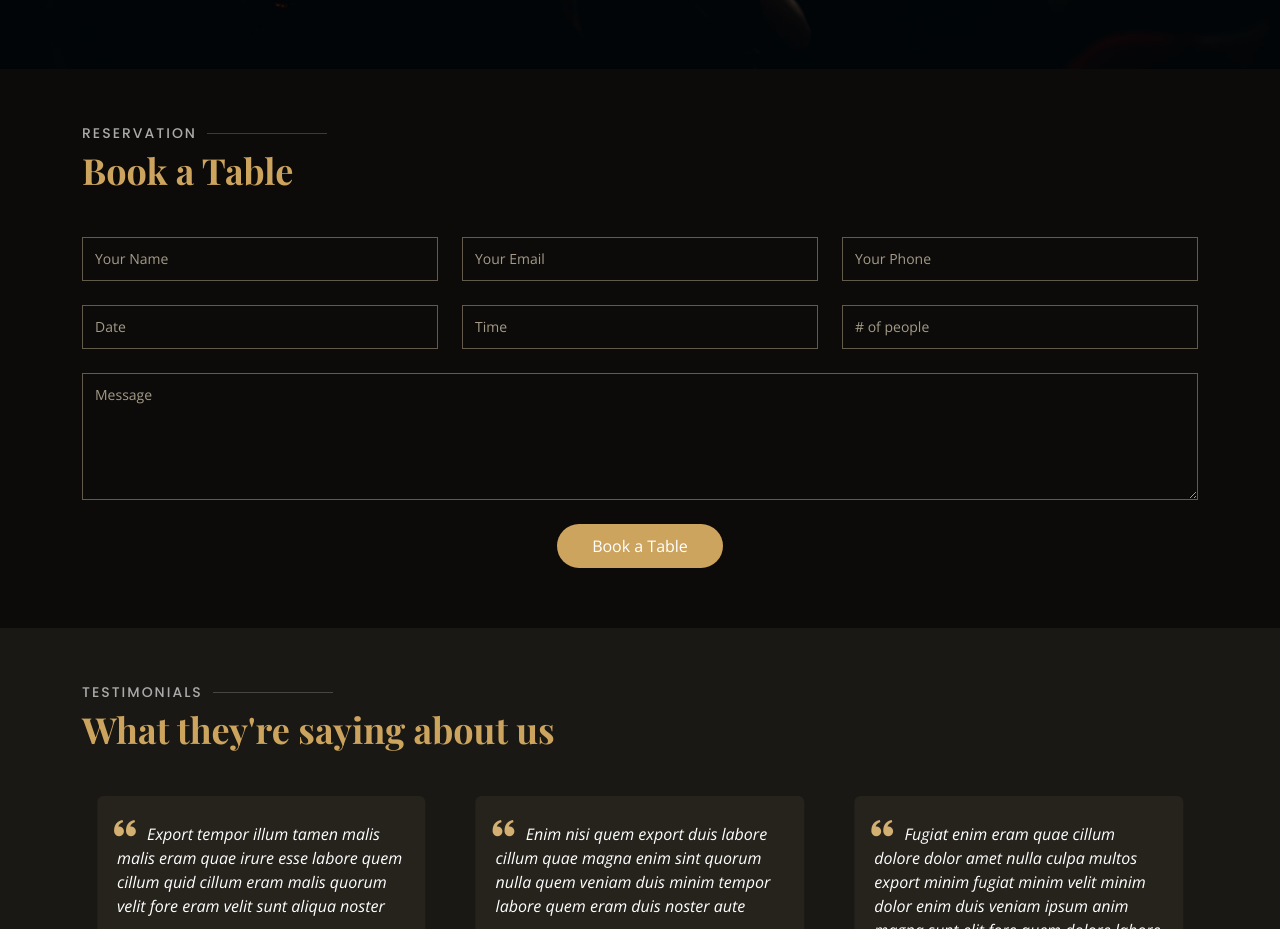
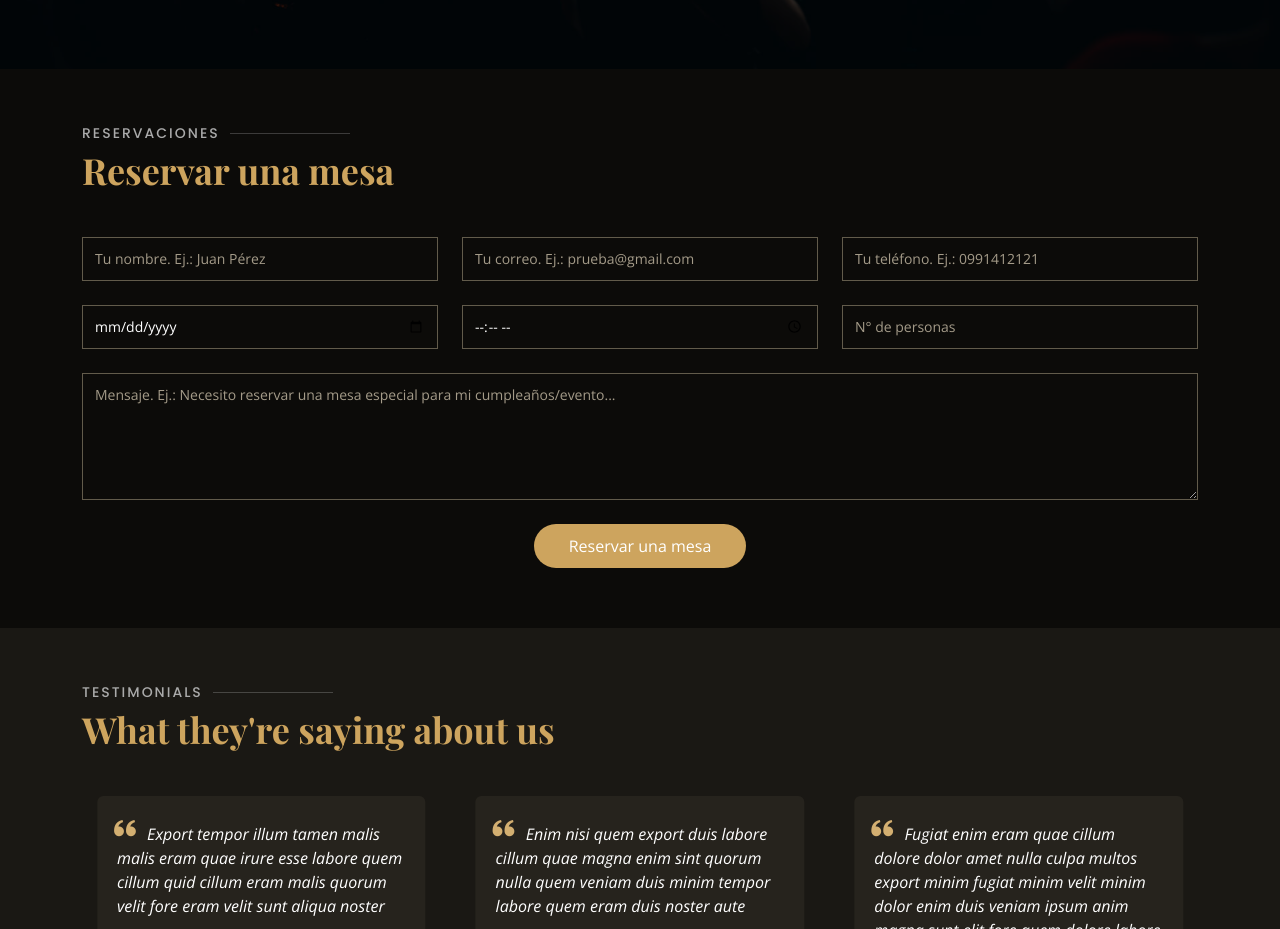
Before and after one commit to cardozoaldama/design-UTCD-template, a website: page index.html in a window 1280 px wide. Shown: the part 4180-5109 px from the top of the page. Drawn offline with nearby package versions, Linux system fonts and the light colour scheme; a web font is replaced by a local one.

Commit message:
Updated reservation

```diff
--- a/index.html
+++ b/index.html
@@ -506,39 +506,39 @@
       <div class="container" data-aos="fade-up">
 
         <div class="section-title">
-          <h2>Reservation</h2>
-          <p>Book a Table</p>
+          <h2>Reservaciones</h2>
+          <p>Reservar una mesa</p>
         </div>
 
         <form action="forms/book-a-table.php" method="post" role="form" class="php-email-form" data-aos="fade-up" data-aos-delay="100">
           <div class="row">
             <div class="col-lg-4 col-md-6 form-group">
-              <input type="text" name="name" class="form-control" id="name" placeholder="Your Name" data-rule="minlen:4" data-msg="Please enter at least 4 chars">
+              <input type="text" name="name" class="form-control" id="name" placeholder="Tu nombre. Ej.: Juan Pérez" data-rule="minlen:4" data-msg="Please enter at least 4 chars">
               <div class="validate"></div>
             </div>
             <div class="col-lg-4 col-md-6 form-group mt-3 mt-md-0">
-              <input type="email" class="form-control" name="email" id="email" placeholder="Your Email" data-rule="email" data-msg="Please enter a valid email">
+              <input type="email" class="form-control" name="email" id="email" placeholder="Tu correo. Ej.: prueba@gmail.com" data-rule="email" data-msg="Please enter a valid email">
               <div class="validate"></div>
             </div>
             <div class="col-lg-4 col-md-6 form-group mt-3 mt-md-0">
-              <input type="text" class="form-control" name="phone" id="phone" placeholder="Your Phone" data-rule="minlen:4" data-msg="Please enter at least 4 chars">
+              <input type="text" class="form-control" name="phone" id="phone" placeholder="Tu teléfono. Ej.: 0991412121" data-rule="minlen:4" data-msg="Please enter at least 4 chars">
               <div class="validate"></div>
             </div>
             <div class="col-lg-4 col-md-6 form-group mt-3">
-              <input type="text" name="date" class="form-control" id="date" placeholder="Date" data-rule="minlen:4" data-msg="Please enter at least 4 chars">
+              <input type="date" name="date" class="form-control" id="date" placeholder="Fecha. Ej.: 04/28/2001" data-rule="minlen:4" data-msg="Please enter at least 4 chars">
               <div class="validate"></div>
             </div>
             <div class="col-lg-4 col-md-6 form-group mt-3">
-              <input type="text" class="form-control" name="time" id="time" placeholder="Time" data-rule="minlen:4" data-msg="Please enter at least 4 chars">
+              <input type="time" class="form-control" name="time" id="time" placeholder="Hora. Ej.: 00:00" data-rule="minlen:4" data-msg="Please enter at least 4 chars">
               <div class="validate"></div>
             </div>
             <div class="col-lg-4 col-md-6 form-group mt-3">
-              <input type="number" class="form-control" name="people" id="people" placeholder="# of people" data-rule="minlen:1" data-msg="Please enter at least 1 chars">
+              <input type="number" class="form-control" name="people" id="people" placeholder="N° de personas" data-rule="minlen:1" data-msg="Please enter at least 1 chars">
               <div class="validate"></div>
             </div>
           </div>
           <div class="form-group mt-3">
-            <textarea class="form-control" name="message" rows="5" placeholder="Message"></textarea>
+            <textarea class="form-control" name="message" rows="5" placeholder="Mensaje. Ej.: Necesito reservar una mesa especial para mi cumpleaños/evento..."></textarea>
             <div class="validate"></div>
           </div>
           <div class="mb-3">
@@ -546,7 +546,7 @@
             <div class="error-message"></div>
             <div class="sent-message">Your booking request was sent. We will call back or send an Email to confirm your reservation. Thank you!</div>
           </div>
-          <div class="text-center"><button type="submit">Book a Table</button></div>
+          <div class="text-center"><button type="submit">Reservar una mesa</button></div>
         </form>
 
       </div>
```
